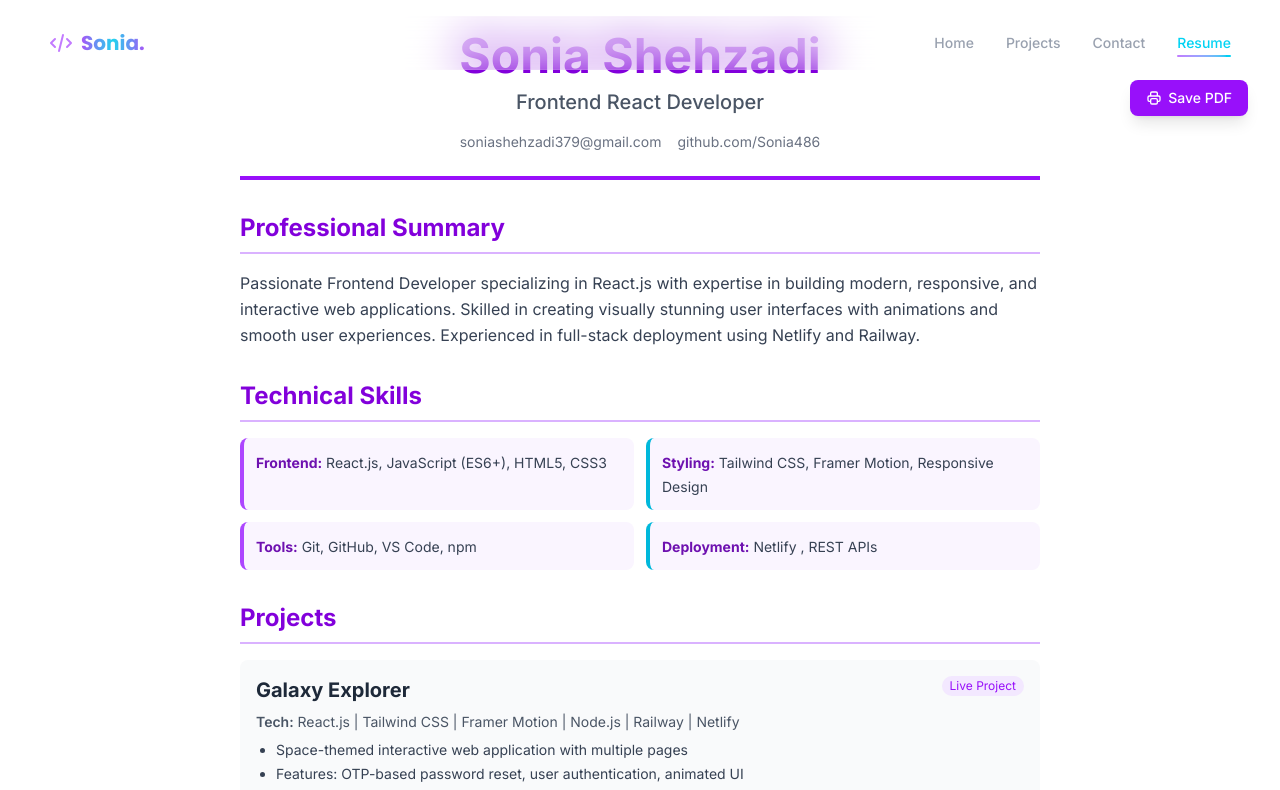
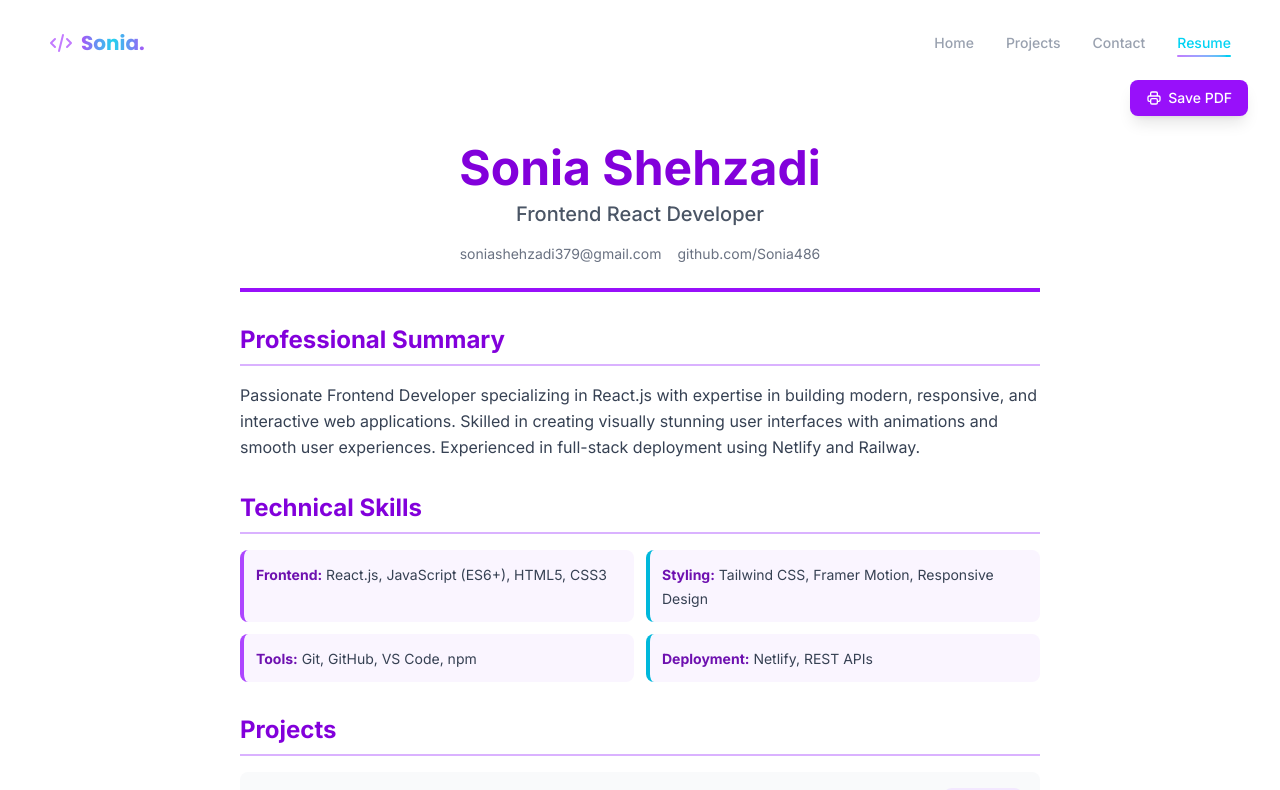
Before and after one commit to Sonia486/Portfolio, a React (Vite) app: page /resume-print in a window 1280 px wide. Shown: the top 790 px of the page. Built offline with nearby package versions, Linux system fonts and the light colour scheme.

Commit message:
fix: add top padding to header for navbar space

```diff
--- a/src/pages/ResumePrint.jsx
+++ b/src/pages/ResumePrint.jsx
@@ -28,15 +28,18 @@ export default function ResumePrint() {
       {/* Resume Content */}
       <div className="px-6 md:px-12 pt-8 pb-12 max-w-4xl mx-auto">
 
-        {/* Header */}
-        <div className="text-center border-b-4 border-purple-600 pb-6 mb-8">
+        {/* ✅ HEADER WITH TOP PADDING - Sonia Shehzadi ke upar space */}
+        <div className="text-center border-b-4 border-purple-600 pb-6 mb-8 pt-20 sm:pt-24 md:pt-28">
           <h1 className="text-3xl md:text-5xl font-bold text-purple-700">Sonia Shehzadi</h1>
           <p className="text-lg md:text-xl text-gray-600 mt-2 font-medium">Frontend React Developer</p>
           <div className="flex flex-wrap justify-center gap-2 md:gap-4 mt-4 text-xs md:text-sm text-gray-500">
             <span> soniashehzadi379@gmail.com</span>
+
             <span> github.com/Sonia486</span>
           </div>
         </div>
+
+        {/* Baaki sab same... */}
 
         {/* Professional Summary */}
         <div className="mb-6 md:mb-8">
@@ -71,7 +74,7 @@ export default function ResumePrint() {
             </div>
             <div className="bg-purple-50 p-3 rounded-lg border-l-4 border-cyan-500">
               <span className="font-bold text-purple-800 text-sm">Deployment:</span>
-              <span className="text-gray-700 text-sm"> Netlify , REST APIs</span>
+              <span className="text-gray-700 text-sm"> Netlify,  REST APIs</span>
             </div>
           </div>
         </div>
@@ -88,7 +91,7 @@ export default function ResumePrint() {
               <span className="text-xs text-purple-600 bg-purple-100 px-2 py-0.5 rounded-full whitespace-nowrap">Live Project</span>
             </div>
             <p className="text-gray-600 text-xs md:text-sm mb-2">
-              <span className="font-semibold">Tech:</span> React.js | Tailwind CSS | Framer Motion | Node.js | Railway | Netlify
+              <span className="font-semibold">Tech:</span> React.js | Tailwind CSS | Framer Motion | Node.js  | Netlify
             </p>
             <ul className="list-disc ml-4 md:ml-5 text-gray-700 space-y-1 text-sm">
               <li>Space-themed interactive web application with multiple pages</li>
```
